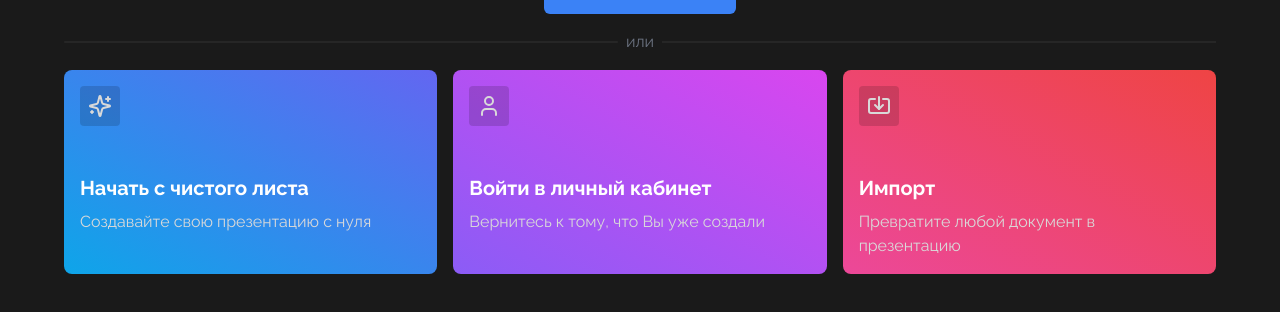
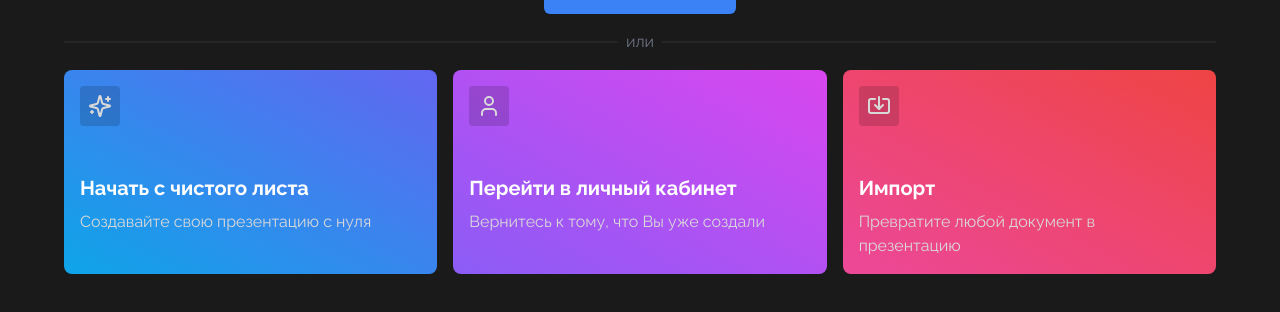
Before and after one commit to gs-gamma-hackaton/app, a Next.js app in the folder frontend/: page /generate in a window 1280 px wide. Shown: the part 406-718 px from the top of the page. Built offline with nearby package versions, Linux system fonts and the light colour scheme.

Commit message:
fix: Небольшие исправления

```diff
--- a/frontend/src/app/(landing)/generate/page.tsx
+++ b/frontend/src/app/(landing)/generate/page.tsx
@@ -1,10 +1,15 @@
+"use client";
+
 import { Button } from "@/components/ui/button";
+import { createNewPresentation } from "@/lib/slide";
 import { Import, Sparkles, User, VibrateOff } from "lucide-react";
 import Link from "next/link";
+import { useRouter } from "next/navigation";
 import { Suspense } from "react";
 import PromptForm from "./components/prompt-form";
 
 export default function Page() {
+  const router = useRouter();
   return (
     <div className="flex flex-col items-center px-16 py-24 font-landing">
       <div className="space-y-2 text-center">
@@ -24,7 +29,13 @@ export default function Page() {
         <div className="h-0.5 flex-grow bg-primary"></div>
       </div>
       <div className="mt-4 grid w-full grid-cols-3 gap-4">
-        <button className="flex flex-col items-start gap-12 rounded-lg bg-gradient-to-tr from-sky-500 to-indigo-500 p-4 transition animate-in fade-in slide-in-from-top-8 duration-2000 hover:brightness-110">
+        <button
+          className="flex flex-col items-start gap-12 rounded-lg bg-gradient-to-tr from-sky-500 to-indigo-500 p-4 transition animate-in fade-in slide-in-from-top-8 duration-2000 hover:brightness-110"
+          onClick={async () => {
+            const result = await createNewPresentation();
+            router.push(`/editor/${result.id}`);
+          }}
+        >
           <div className="w-min rounded bg-black/15 p-2">
             <Sparkles />
           </div>
@@ -35,17 +46,20 @@ export default function Page() {
             <p>Создавайте свою презентацию с нуля</p>
           </div>
         </button>
-        <button className="flex flex-col items-start gap-12 rounded-lg bg-gradient-to-tr from-violet-500 to-fuchsia-500 p-4 transition animate-in fade-in slide-in-from-top-8 duration-2000 hover:brightness-110">
+        <Link
+          href={"/profile"}
+          className="flex flex-col items-start gap-12 rounded-lg bg-gradient-to-tr from-violet-500 to-fuchsia-500 p-4 transition animate-in fade-in slide-in-from-top-8 duration-2000 hover:brightness-110"
+        >
           <div className="w-min rounded bg-black/15 p-2">
             <User />
           </div>
           <div className="space-y-2 text-left">
             <h1 className="text-xl font-bold text-white">
-              Войти в личный кабинет
+              Перейти в личный кабинет
             </h1>
             <p>Вернитесь к тому, что Вы уже создали</p>
           </div>
-        </button>
+        </Link>
         <button className="flex flex-col items-start gap-12 rounded-lg bg-gradient-to-tr from-pink-500 to-red-500 p-4 transition animate-in fade-in slide-in-from-top-8 duration-2000 hover:brightness-110">
           <div className="w-min rounded bg-black/15 p-2">
             <Import />
--- a/frontend/src/app/profile/page.tsx
+++ b/frontend/src/app/profile/page.tsx
@@ -80,7 +80,7 @@ export default function Page() {
                 <Presentation />
               </TableCell>
               <TableCell className="group-hover:text-gray-300">
-                {item.data.name}
+                {item.data?.name}
               </TableCell>
               <TableCell className="flex justify-end gap-2">
                 <Button variant={"ghost"} size={"icon"} asChild>
```
